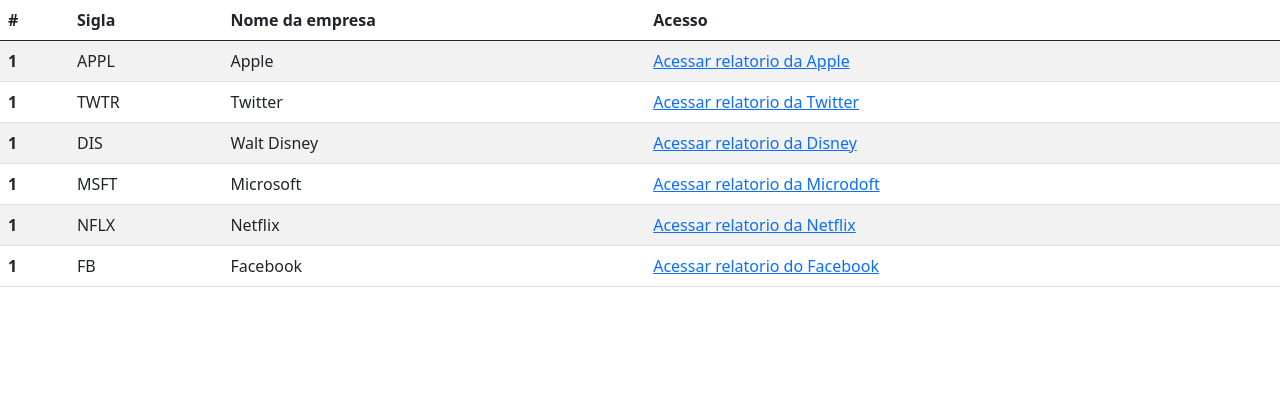
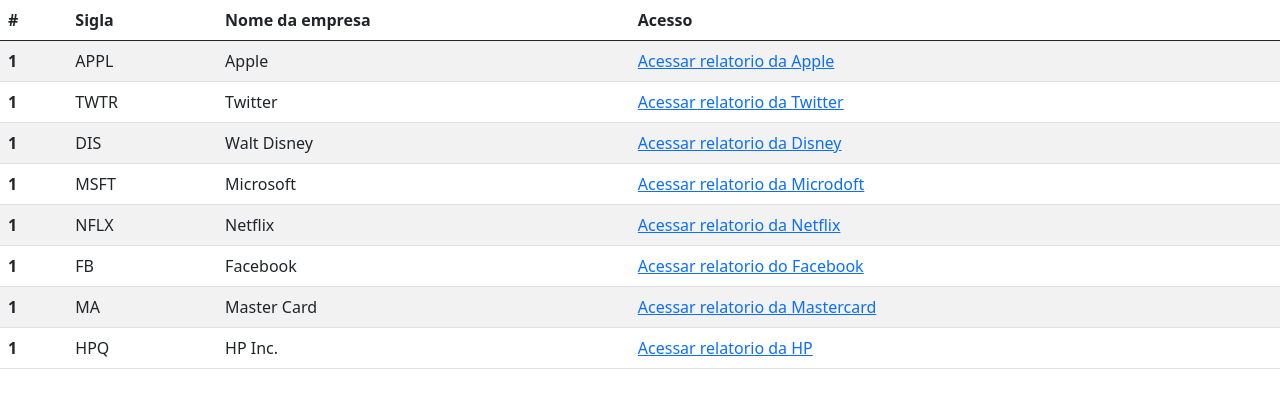
Before and after one commit to FelipeKatao/ActionBag, a Flask app: page /acao in a window 1280 px wide. Shown: the part 56-464 px from the top of the page. Run offline with Flask 2, Linux system fonts and the light colour scheme.

Commit message:
add new functiond

```diff
--- a/main.py
+++ b/main.py
@@ -39,7 +39,10 @@ def dashboard(ticket1,ticket2,ticket3):
     ticketRead3 = ac.getVolumeTotal(ticket3)
     aberturaFechamento = [[ticket1,ac.getAbertura(ticket1),ac.getFechamento(ticket1)],[ticket2,ac.getAbertura(ticket2),ac.getFechamento(ticket2)],[ticket3,ac.getAbertura(ticket3),ac.getFechamento(ticket3)]]
     VolumeTicketsTotal = [[ticket1,ticketRead1],[ticket2,ticketRead2],[ticket3,ticketRead3]]
-    return render_template("dashboard.html",ticket1=ticket1,ticket2=ticket2,ticket3=ticket3,VolumeTicketsTotal=VolumeTicketsTotal,aberturaFechamento=aberturaFechamento)
+    VolumesMensais1 = ac.getVolumeFinalInicial(ticket1)
+    VolumesMensais2 = ac.getVolumeFinalInicial(ticket2)
+    VolumesMensais3 = ac.getVolumeFinalInicial(ticket3)
+    return render_template("dashboard.html",ticket1=ticket1,ticket2=ticket2,ticket3=ticket3,VolumeTicketsTotal=VolumeTicketsTotal,aberturaFechamento=aberturaFechamento,VolumesMensais1=VolumesMensais1,VolumesMensais2=VolumesMensais2,VolumesMensais3=VolumesMensais3)
 
 @app.route('/acao/<string:ticket>/<string:dateInit>/<string:dateEnd>')
 def ticketPeriodDate(ticket,dateInit,dateEnd):
@@ -47,6 +50,7 @@ def ticketPeriodDate(ticket,dateInit,dateEnd):
     print("ticket")
     ticketRead = ac.ConsultarIndiceData(ticket,dateInit,dateEnd)
     return render_template("tickets.html",ticketSet=ticketRead,dateInit=dateInit,dateEnd=dateEnd,ticketname = ticketname)
+
 @app.route('/result/<string:ticket>')
 def ticketResults(ticket):
     ticketName = ticket
@@ -55,6 +59,7 @@ def ticketResults(ticket):
     valorCompra = f'{valorCompra:.2f}'
     volume = ac.getVolumeFinalInicial(ticket)
     return render_template("tickets.html",ticketName = ticketName,ticketResultData = ticketResultData,valorCompra=valorCompra,volume=volume)
+
 @app.route('/<string:nome>')
 def error(nome):
     variavel =nome
--- a/templates/acao.html
+++ b/templates/acao.html
@@ -93,6 +93,18 @@
                     <td>Facebook</td>
                     <td><a href="/result/FB">Acessar relatorio do Facebook </a></td>
                 </tr>
+                <tr>
+                  <th scope="row">1</th>
+                  <td>MA</td>
+                  <td>Master Card</td>
+                  <td><a href="/result/MA">Acessar relatorio da Mastercard </a></td>
+              </tr>
+              <tr>
+                <th scope="row">1</th>
+                <td>HPQ</td>
+                <td>HP Inc.</td>
+                <td><a href="/result/HPQ">Acessar relatorio da HP </a></td>
+            </tr>
               </tbody>
           </table>
     </div>
--- a/templates/tickets.html
+++ b/templates/tickets.html
@@ -15,7 +15,7 @@
 <body>
   <nav class="navbar navbar-expand-lg navbar-light bg-light">
     <div class="container-fluid">
-      <a class="navbar-brand" href="/">ActionBag</a>
+      <a class="navbar-brand" href="#">ActionBag</a>
       <button class="navbar-toggler" type="button" data-bs-toggle="collapse" data-bs-target="#navbarSupportedContent" aria-controls="navbarSupportedContent" aria-expanded="false" aria-label="Toggle navigation">
         <span class="navbar-toggler-icon"></span>
       </button>
@@ -25,7 +25,7 @@
             <a class="nav-link active" aria-current="page" href="/acao">Ações</a>
           </li>
           <li class="nav-item">
-            <a class="nav-link" href="#">DashBoard</a>
+            <a class="nav-link" href="/dashboard/MSFT/GOOGL/AAPL">DashBoard</a>
           </li>
           <li class="nav-item dropdown">
             <a class="nav-link dropdown-toggle" href="#" id="navbarDropdown" role="button" data-bs-toggle="dropdown" aria-expanded="false">
```
Also changed, not shown: templates/dashboard.html (+8 -7 lines), templates/index.html (+7 -6 lines), actions.py (line endings or trailing spaces), templates/CalcAction.py (line endings or trailing spaces).
